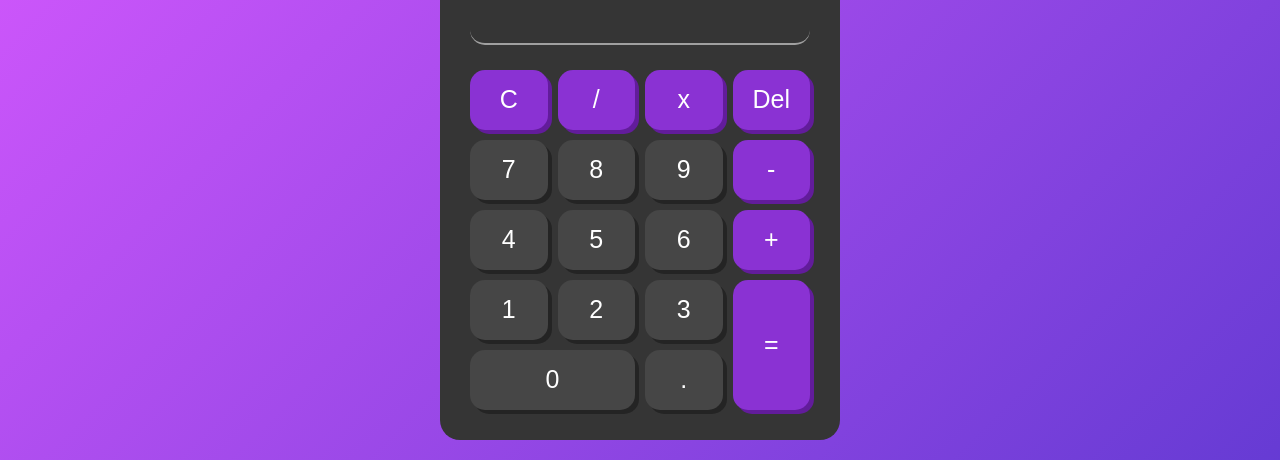
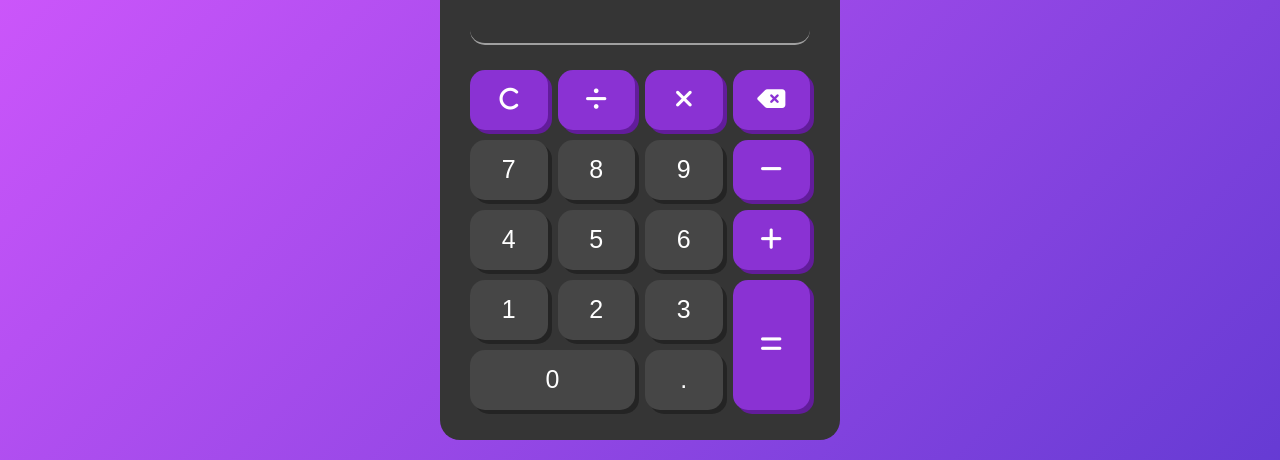
Before and after one commit to tialvesdev/curso-react-ebac, a React (Create React App) app in the folder exercise5/: page / in a window 1280 px wide. Shown: the part 222-682 px from the top of the page. Built offline with nearby package versions, Linux system fonts and the light colour scheme.

Commit message:
feat: replacing all operator's icons

```diff
--- a/exercise5/public/index.html
+++ b/exercise5/public/index.html
@@ -24,6 +24,9 @@
       work correctly both with client-side routing and a non-root public URL.
       Learn how to configure a non-root public URL by running `npm run build`.
     -->
+
+    <script src="https://kit.fontawesome.com/d08d66d5b5.js" crossorigin="anonymous"></script>
+
     <title>React App</title>
   </head>
   <body>
--- a/exercise5/src/component/keyboard/Keyboard.jsx
+++ b/exercise5/src/component/keyboard/Keyboard.jsx
@@ -17,13 +17,13 @@ const Keyboard = () => {
             <Button grid="one" style="btn num" action={() => ""} text="1"/>
             <Button grid="point" style="btn num" action={() => ""} text="."/>
             <Button grid="zero" style="btn num" action={() => ""} text="0"/>
-            <Button grid="clear" style="btn op" action={() => ""} text="C"/>
-            <Button grid="divide" style="btn op" action={() => ""} text="/"/>
-            <Button grid="multiply" style="btn op" action={() => ""} text="x"/>
-            <Button grid="delete" style="btn op" action={() => ""} text="Del"/>
-            <Button grid="minus" style="btn op" action={() => ""} text="-"/>
-            <Button grid="plus" style="btn op" action={() => ""} text="+"/>
-            <Button grid="equals" style="btn op" action={() => ""} text="="/>
+            <Button grid="clear" style="btn op" action={() => ""} text={<i className="fa-solid fa-c"></i>}/>
+            <Button grid="divide" style="btn op" action={() => ""} text={<i className="fa-solid fa-divide"></i>}/>
+            <Button grid="multiply" style="btn op" action={() => ""} text={<i className="fa-solid fa-xmark"></i>}/>
+            <Button grid="delete" style="btn op" action={() => ""} text={<i className="fa-solid fa-delete-left"></i>}/>
+            <Button grid="minus" style="btn op" action={() => ""} text={<i className="fa-solid fa-minus"></i>}/>
+            <Button grid="plus" style="btn op" action={() => ""} text={<i className="fa-solid fa-plus"></i>}/>
+            <Button grid="equals" style="btn op" action={() => ""} text={<i className="fa-solid fa-equals"></i>}/>
         </div>
     )
 }
```
